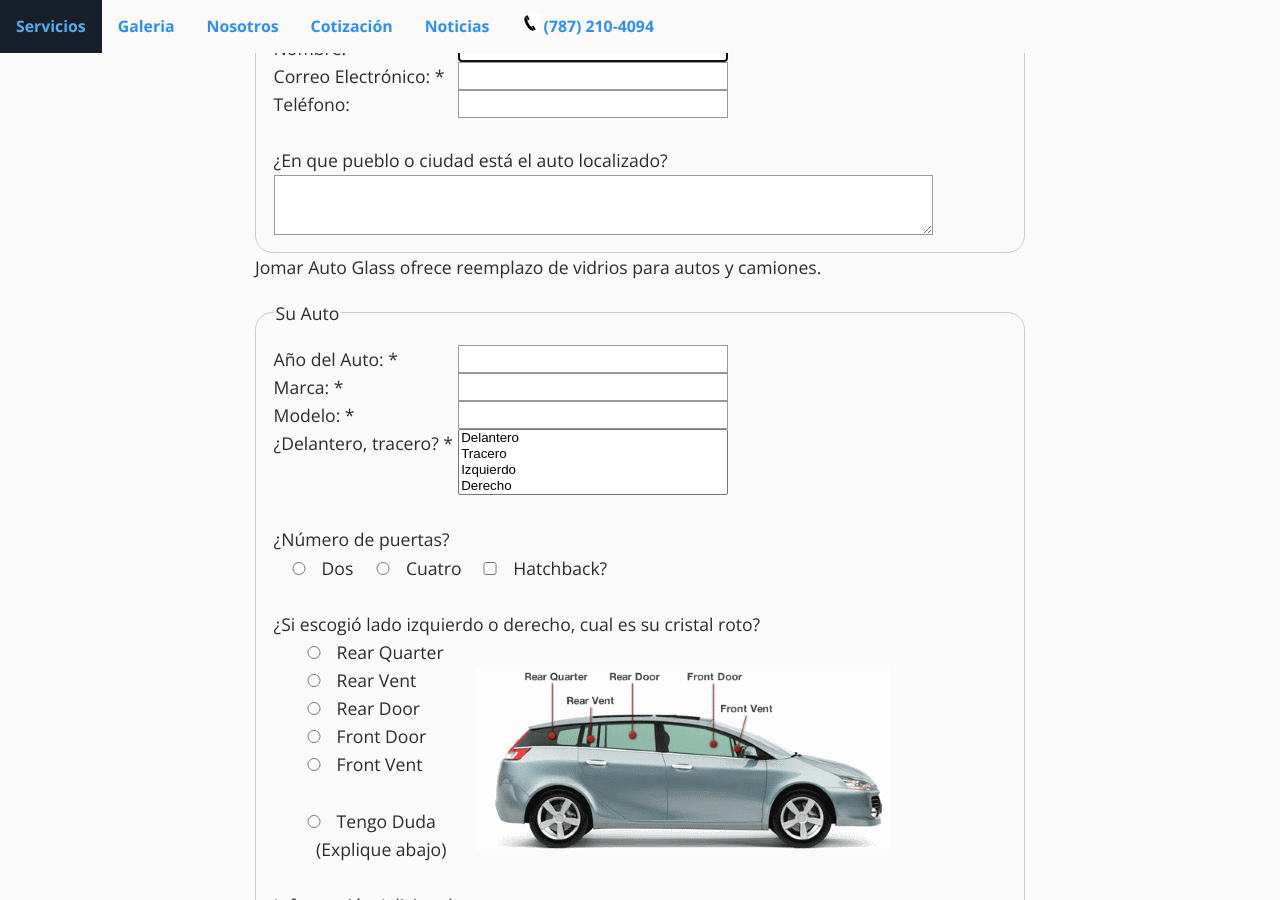
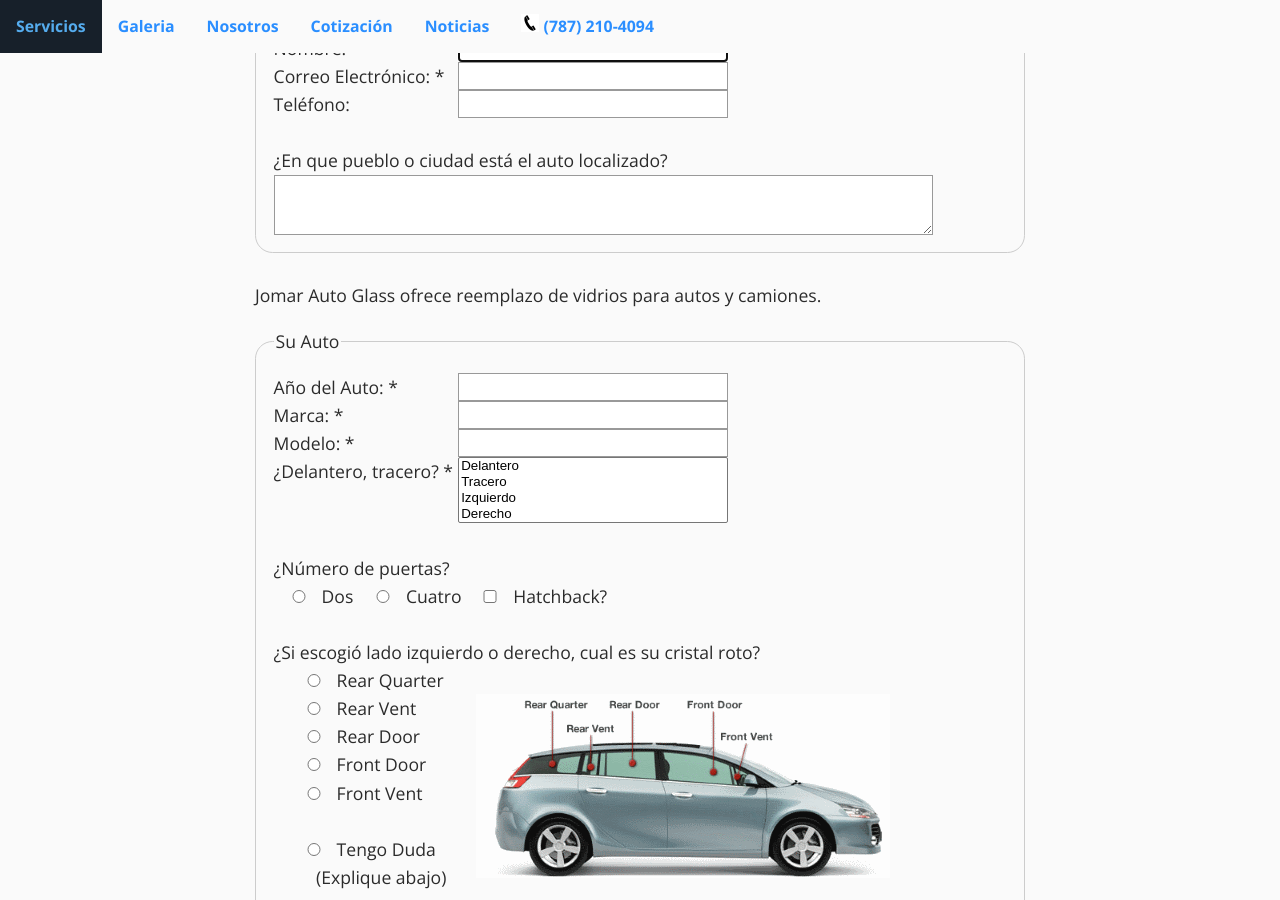
Before and after one commit to mariotalavera/jomarautoglass.com, a Jekyll site: the page built from _pages/04_job_request.md, in a window 1280 px wide and 900 px high, scrolled down 362 px. Built offline with Jekyll 4.4.1, drawn with Linux system fonts in a browser that asks for light colours; some web fonts are replaced.

Commit message:
Optimize page for adwords

```diff
--- a/_pages/04_job_request.md
+++ b/_pages/04_job_request.md
@@ -31,7 +31,7 @@ Jomar Auto Glass ofrece cambio de cristales para carros en Puerto Rico.
 	</div>
 	</fieldset>
 
-	Jomar Auto Glass ofrece reemplazo de vidrios para autos y camiones.
+	<br/>Jomar Auto Glass ofrece reemplazo de vidrios para autos y camiones.
 
 	<fieldset>
 	<legend>Su Auto</legend>
```
